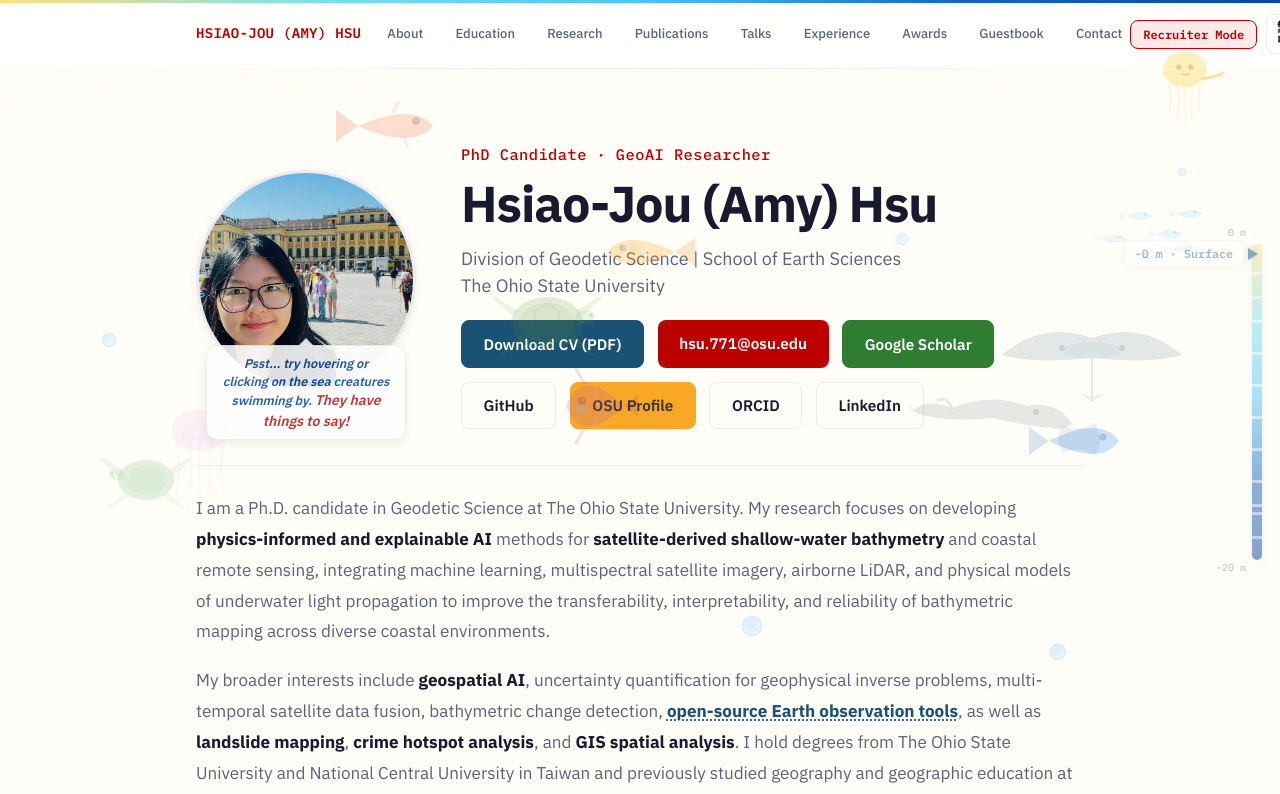
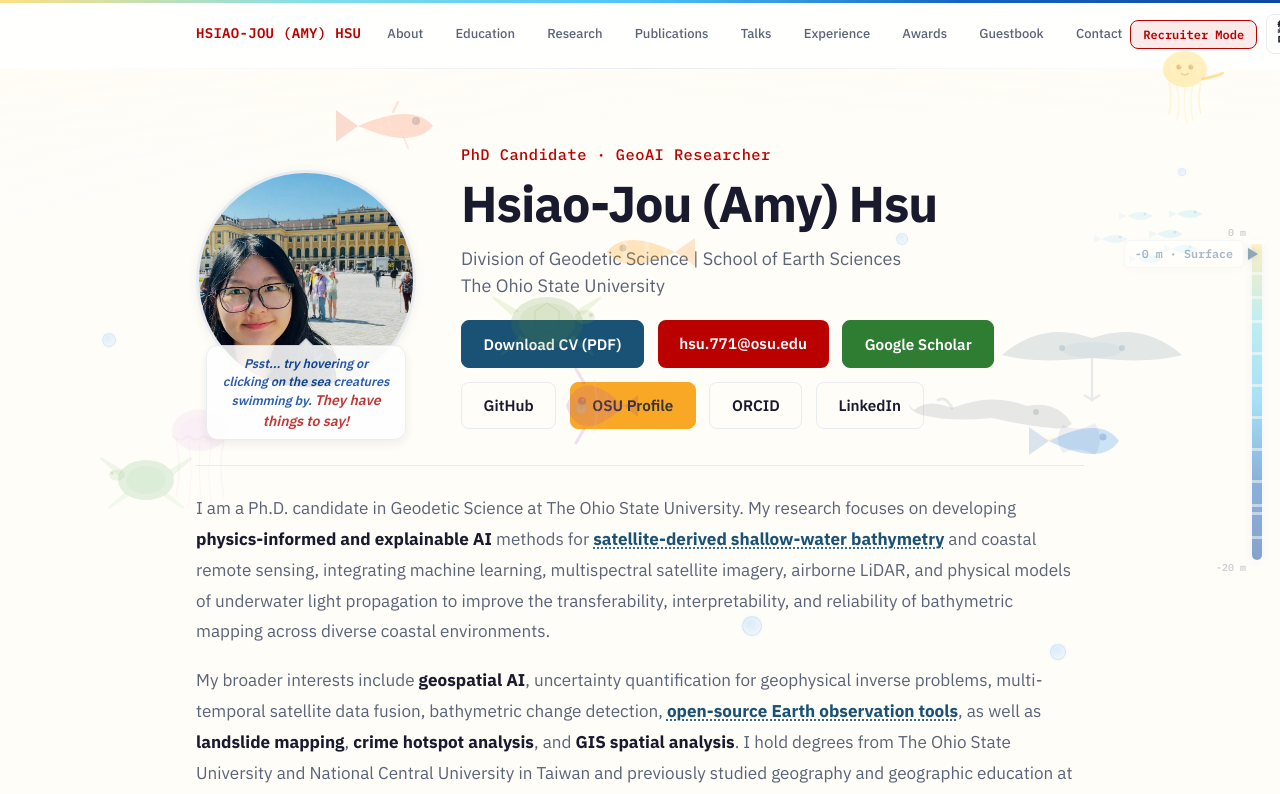
Before and after one commit to Amy-Hsu/Amy-Hsu.github.io, a React (Vite) app: page / in a window 1280 px wide. Shown: the top 794 px of the page. Built offline with nearby package versions, Linux system fonts and the light colour scheme.

Commit message:
Link "satellite-derived shallow-water bathymetry" in About to DL_bathy

```diff
--- a/src/App.tsx
+++ b/src/App.tsx
@@ -12,6 +12,7 @@ import type { Lang } from './i18n'
 
 const INTL_FRIENDSHIPS_URL =
   'https://activities.osu.edu/involvement/student-organizations/find-a-student-org/?campus=Columbus&searchType=all&page=1&id=8cf4262a-9b55-4b30-aa4f-b1620924d645'
+const DL_BATHY_URL = 'https://github.com/buckai-observatory/DL_bathy'
 const CLOUDPEEL_URL =
   'https://buckai-observatory.org/Automated-Cloud-Removal-and-Seamless-Satellite-Image-Mosaicking-Pipeline/cloudpeel/'
 
@@ -1052,7 +1053,11 @@ function App() {
                   }{' '}
                   <strong>physics-informed and explainable AI</strong>
                   {' methods for '}
-                  <strong>satellite-derived shallow-water bathymetry</strong>
+                  <strong>
+                    <a href={DL_BATHY_URL} target="_blank" rel="noopener noreferrer">
+                      satellite-derived shallow-water bathymetry
+                    </a>
+                  </strong>
                   {
                     ' and coastal remote sensing, integrating machine learning, multispectral satellite imagery, airborne LiDAR, and physical models of underwater light propagation to improve the transferability, interpretability, and reliability of bathymetric mapping across diverse coastal environments.'
                   }
@@ -1097,7 +1102,11 @@ function App() {
               </>
             ) : (
               <>
-                <p className="hero-bio">{t('hero.bio1', lang)}</p>
+                <p className="hero-bio">
+                  {t('hero.bio1', lang).split('衛星遙測淺水測深')[0]}
+                  <a href={DL_BATHY_URL} target="_blank" rel="noopener noreferrer">衛星遙測淺水測深</a>
+                  {t('hero.bio1', lang).split('衛星遙測淺水測深')[1]}
+                </p>
                 <p className="hero-bio">
                   {t('hero.bio2', lang).split('開源地球觀測工具')[0]}
                   <a href={CLOUDPEEL_URL} target="_blank" rel="noopener noreferrer">
```
